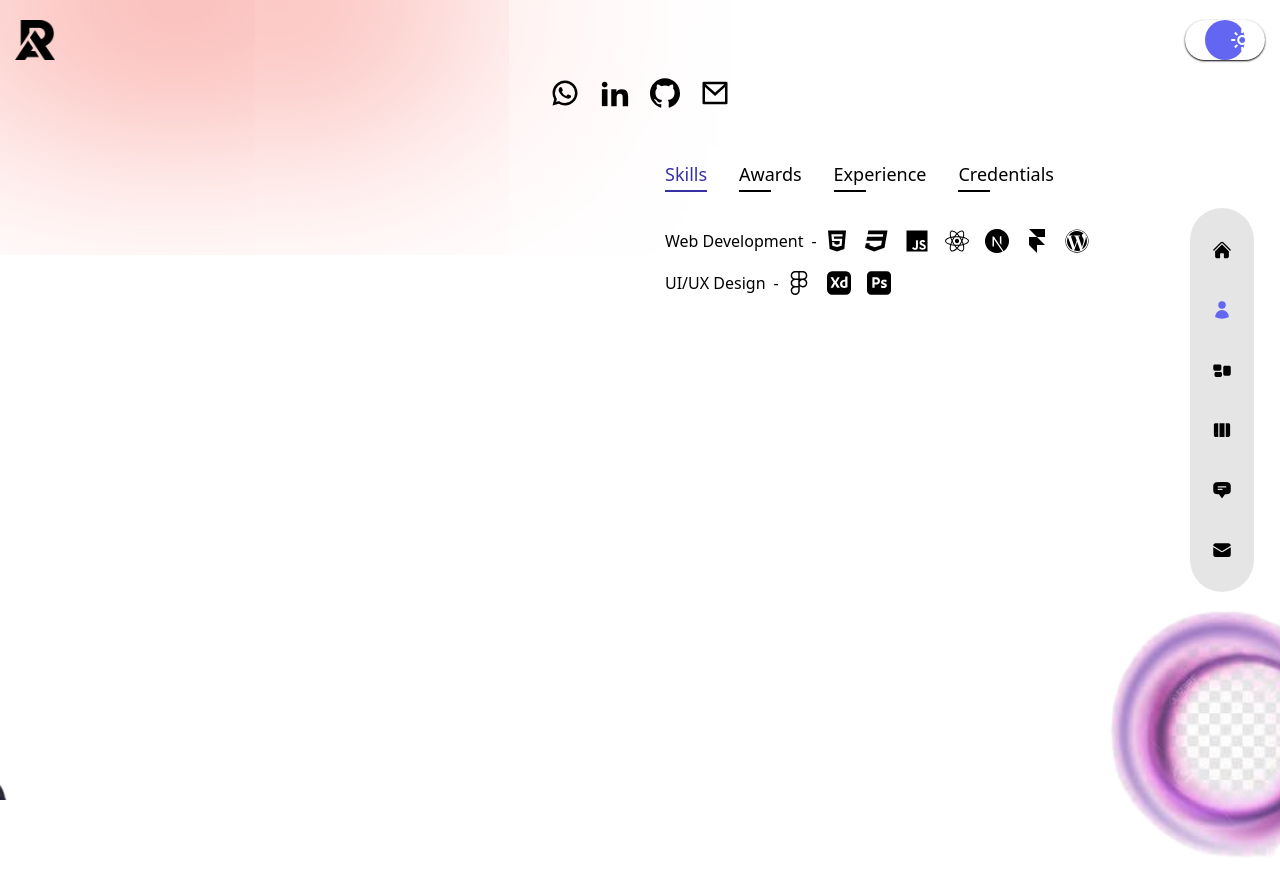
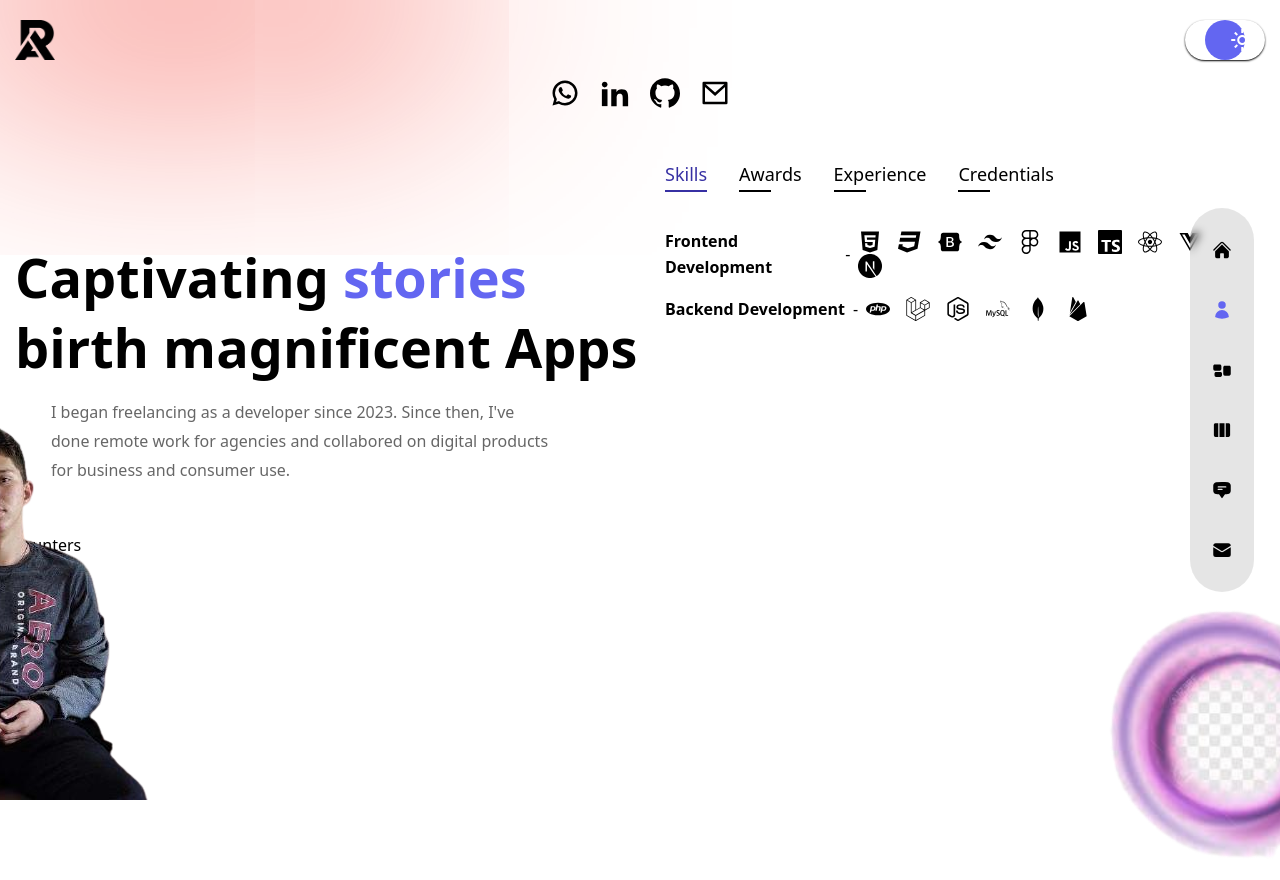
Before and after one commit to StarLordCraft/portfolio, a Next.js app: page /about in a window 1280 px wide. Shown: the top 880 px of the page. Built offline with nearby package versions, Linux system fonts and the light colour scheme.

Commit message:
about icons and filling texts

```diff
--- a/package.json
+++ b/package.json
@@ -33,6 +33,7 @@
     "eslint": "8.47.0",
     "eslint-config-next": "13.4.16",
     "react": "18.2.0",
+    "react-countup": "^6.4.2",
     "react-dom": "18.2.0",
     "react-email": "1.9.4",
     "tailwind-scrollbar": "^3.0.5",
--- a/src/app/about/page.tsx
+++ b/src/app/about/page.tsx
@@ -1,6 +1,10 @@
 "use client"
 
+import { Url } from "next/dist/shared/lib/router/router";
+import Link from "next/link";
+
 import { useState } from "react";
+import CountUp from 'react-countup';
 
 import Avatar from "@/components/Avatar";
 import Circles from '@/components/Circles';
@@ -10,24 +14,31 @@ import {
   FaCss3,
   FaJs,
   FaReact,
-  FaWordpress,
+  FaLaravel,
   FaFigma,
+  FaVuejs,
+  FaBootstrap,
 } from "react-icons/fa";
 
 import {
   SiNextdotjs,
-  SiFramer,
-  SiAdobexd,
-  SiAdobephotoshop,
+  SiTypescript,
+  SiNodedotjs,
+  SiPhp,
+  SiTailwindcss,
+  SiMongodb,
+  SiFirebase,
+  SiMysql,
 } from "react-icons/si";
 
-interface InfoItem {
+export interface InfoItem {
   title: string;
   stage?: string;
   icons?: React.JSX.Element[];
+  link?: Url;
 }
 
-interface AboutDataItem {
+export interface AboutDataItem {
   title: string;
   info: InfoItem[];
   icons?: React.JSX.Element[];
@@ -38,20 +49,30 @@ const aboutData: AboutDataItem[] = [
     title: 'skills',
     info: [
       {
-        title: 'Web Development',
+        title: 'Frontend Development',
         icons: [
           <FaHtml5 />,
           <FaCss3 />,
+          <FaBootstrap />,
+          <SiTailwindcss />,
+          <FaFigma />,
           <FaJs />,
+          <SiTypescript />,
           <FaReact />,
+          <FaVuejs />,
           <SiNextdotjs />,
-          <SiFramer />,
-          <FaWordpress />,
         ],
       }as const,
       {
-        title: 'UI/UX Design',
-        icons: [<FaFigma />, <SiAdobexd />, <SiAdobephotoshop />],
+        title: 'Backend Development',
+        icons: [
+          <SiPhp />,
+          <FaLaravel />,
+          <SiNodedotjs />,
+          <SiMysql />,
+          <SiMongodb />,
+          <SiFirebase />
+        ],
       }as const,
     ],
   },
@@ -59,12 +80,24 @@ const aboutData: AboutDataItem[] = [
     title: 'awards',
     info: [
       {
-        title: 'Webby Awards - Honoree',
-        stage: '2011 - 2012',
+        title: "+30.000,00 R$ High School Scholarship",
+        stage: '2020 - 2022',
+        link: 'https://portal.montesclaros.mg.gov.br/noticia/educacao/prefeitura-realiza-cerimonia-de-encerramento-do-projeto-eu-vou-fazer-a-prova-brasil',
+      },
+      {
+        title: 'Silver Medal - OBA',
+        stage: '2020 - 2021',
+        link: 'http://www.oba.org.br/site/index.php/zerouminforma.com.br/estudante-da-escola-do-sesi-de-dourados-recebe-medalha-de-ouro-na-olimpiada-brasileira-de-astronomia-e-astronautica/?p=conteudo&idcat=22&pag=conteudo&acao=mostra&idaluno=2483&olimp=oba&ed=2020',
       }as const,
       {
-        title: 'Adobe Design Achievement Awards - Finalist',
-        stage: '2009 - 2010',
+        title: 'Gold Medal - OBA',
+        stage: '2021 - 2022',
+        link: 'http://www.oba.org.br/site/index.php/zerouminforma.com.br/estudante-da-escola-do-sesi-de-dourados-recebe-medalha-de-ouro-na-olimpiada-brasileira-de-astronomia-e-astronautica/?p=conteudo&idcat=22&pag=conteudo&acao=mostra&idaluno=413251&olimp=oba&ed=2021',
+      }as const,
+      {
+        title: 'Bronze Medal - OBA',
+        stage: '2022 - 2023',
+        link: 'http://www.oba.org.br/site/index.php/zerouminforma.com.br/estudante-da-escola-do-sesi-de-dourados-recebe-medalha-de-ouro-na-olimpiada-brasileira-de-astronomia-e-astronautica/?p=conteudo&idcat=22&pag=conteudo&acao=mostra&idaluno=949023&olimp=oba&ed=2022',
       }as const,
     ],
   },
@@ -110,17 +143,26 @@ export default function Page()
     return (
         <section className="h-full dark:bg-primaryDark/30 py-32 text-center dark:text-white xl:text-left">
             <Circles />
-            <div className="hidden xl:flex absolute bottom-0 -left-[376px]
+            <div className="hidden xl:flex absolute bottom-0 -left-[235px]
              fadeInRight">
               <Avatar />
             </div>
             <main className="container mx-auto h-full flex flex-col items-center
              xl:flex-row gap-x-6">
+
               <section className="flex-1 flex flex-col justify-center">
-
+                <h2 className="h2">Captivating <span className="text-indigo-500 dark:text-accent">
+                  stories</span> birth magnificent
+                 Apps</h2>
+                <p className="max-w-[500px] mx-auto xl:mx-9 mb-6 xl:mb-12 px-2 xl:px-0 text-black/60 dark:text-white/60">
+                  I began freelancing as a developer since 2023. Since then, I've done
+                  remote work for agencies and collabored on digital products for
+                  business and consumer use.
+                </p>
+                <div>counters</div>
               </section>
 
-              <section className="flex flex-col w-full xl:max-w-[48%] h-[480px]">
+              <section className="flex flex-col w-full xl:max-w-[48%] h-[480px] overflow-auto md:overflow-hidden">
                 <div className="flex gap-x-4 xl:gap-x-8 mx-auto xl:mx-0 mb-4">
                   {aboutData.map((item: AboutDataItem, itemIndex: number) => {
                     return (
@@ -138,13 +180,17 @@ export default function Page()
                   {aboutData[index].info.map((item: InfoItem, itemIndex: number) => {
                     return (
                       <div key={itemIndex} className="flex-1 flex flex-col md:flex-row
-                      max-w-max gap-2 items-center dark:text-white">
-                        <div>{item.title}</div>
+                      max-w-max gap-x-2 gap-y-2 md:gap-y-0 items-center justify-center dark:text-white">
 
+                        <div className="font-bold mb-0">{item.title}</div>
                         <div className="hidden md:flex">-</div>
                         {item?.stage && <div>{item?.stage}</div>}
+                        {item.link && <Link href={item.link} target="_blanc"
+                        className=" hover:text-indigo-500 dark:hover:text-accent relative after:w-8 after:h-[2px] after:bg-black after:dark:bg-white
+                        after:absolute after:left-0 after:-bottom-1 after:transition-all after:duration-300
+                         hover:after:w-full hover:after:bg-indigo-500 dark:hover:after:bg-accent">See Proof</Link>}
 
-                        <div className="flex gap-x-4">
+                        <div className="flex gap-x-4 lg:pr-12 flex-wrap">
                           {item.icons?.map((icon: React.JSX.Element, iconIndex: number) => {
                               return (
                                 <div key={iconIndex} className="text-2xl">{icon}</div>
--- a/src/components/NavBard.tsx
+++ b/src/components/NavBard.tsx
@@ -35,7 +35,7 @@ export default function NavBar()
 
     return (
      <nav className="flex flex-col items-center gap-y-4 xl:justify-center
-      fixed h-max bottom-0 xl:right-[2%] z-10 w-full xl:w-16 xl:max-w-md
+      fixed h-max bottom-0 xl:right-[2%] z-20 w-full xl:w-16 xl:max-w-md
       xl:h-screen">
 
       <div className='flex w-full xl:flex-col items-center justify-between
```
Also changed, not shown: 1 other file (tests, documents, lock files or other folders).
